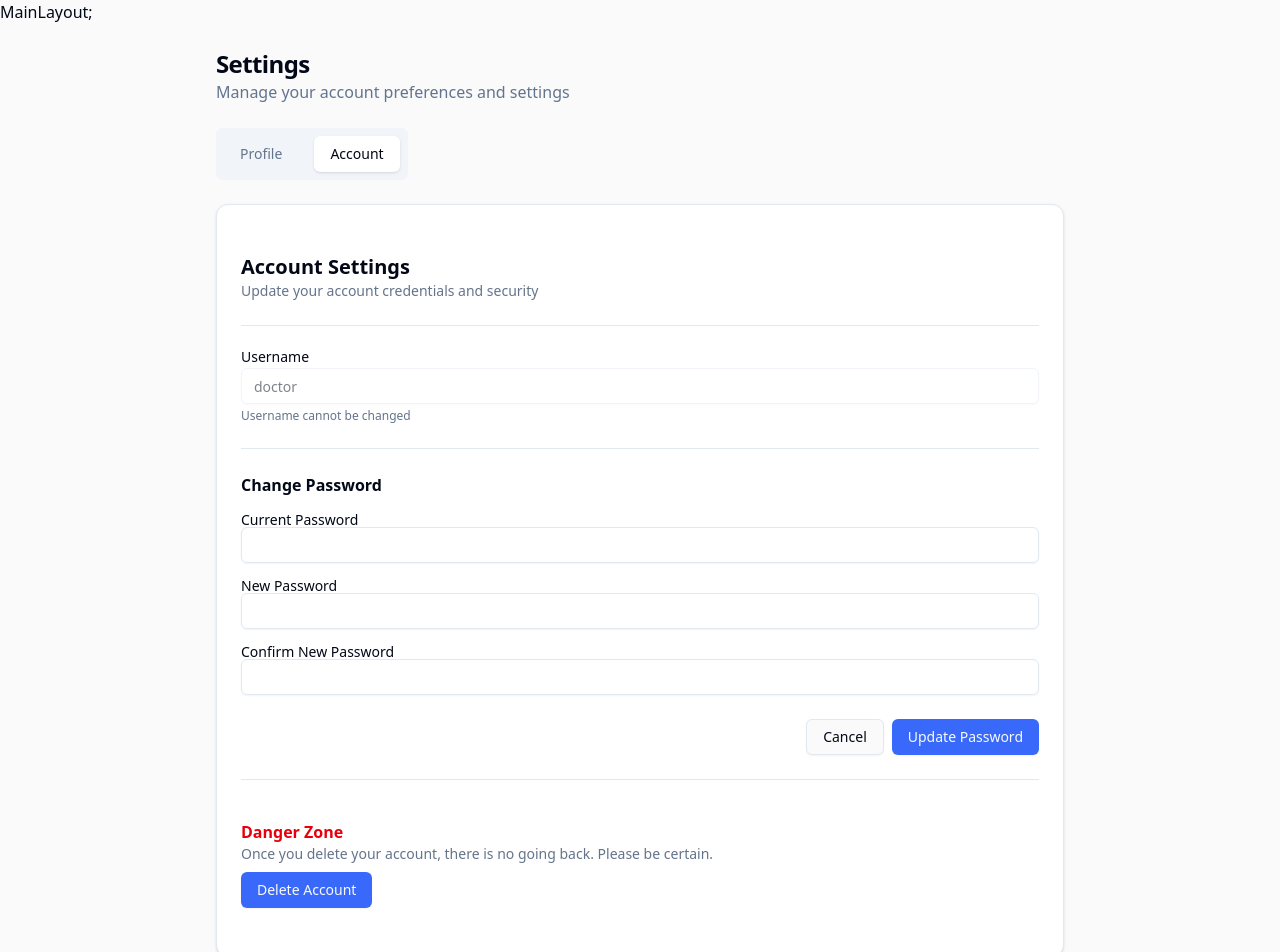
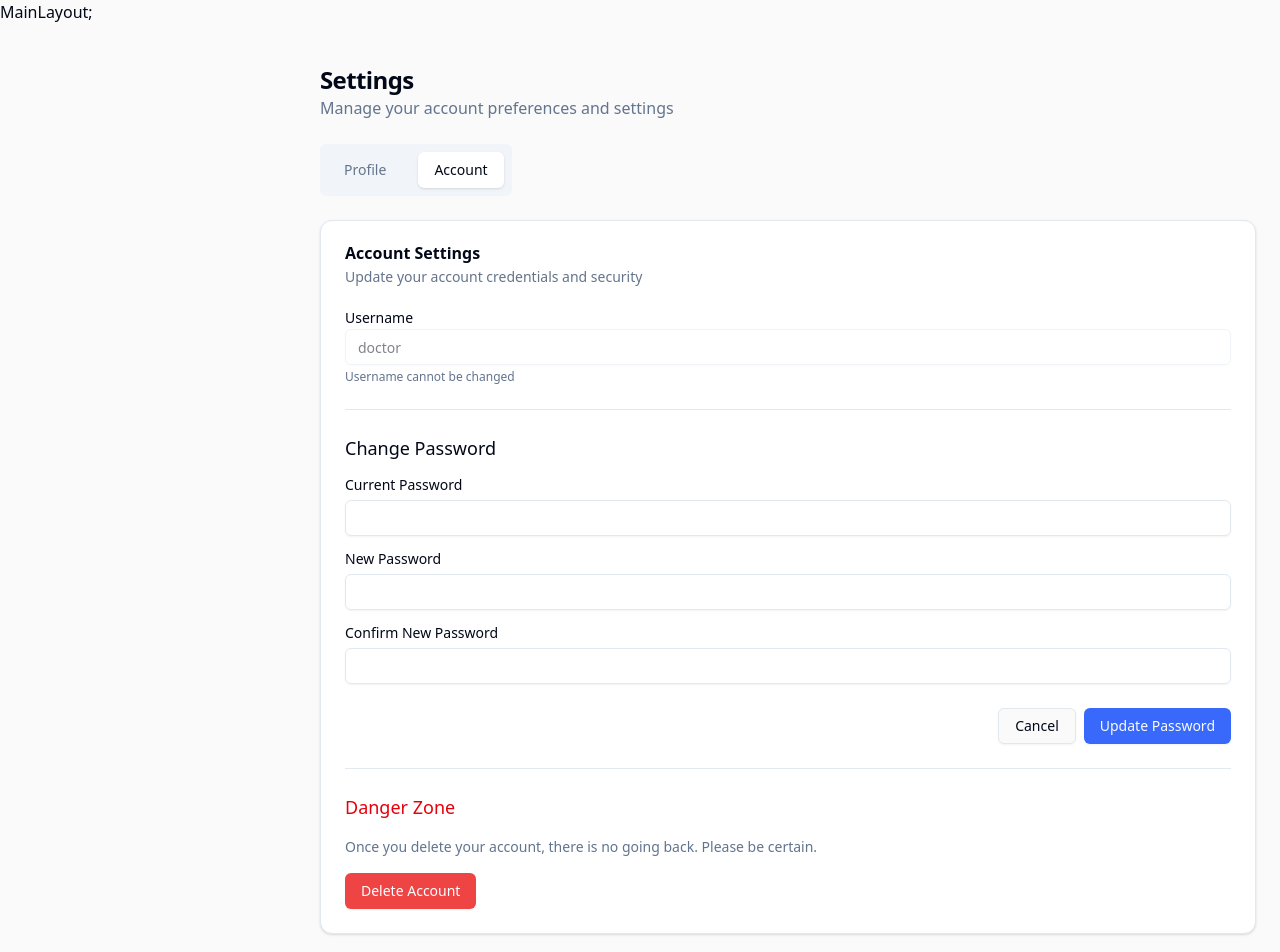
Before and after one commit to Belalnajy/clinic-project, a React (Vite) app in the folder frontend/: page /settings/account in a window 1280 px wide. Shown: the top 952 px of the page. Built offline with nearby package versions, Linux system fonts and the light colour scheme.

Commit message:
feat(profile-settings): enhance form functionality and add page styles

```diff
--- a/frontend/src/components/settings/AccountSettings.jsx
+++ b/frontend/src/components/settings/AccountSettings.jsx
@@ -1,90 +1,182 @@
-import useSettingsForm from '@/hooks/useSettingsForm';
-import { Input } from '@/components/ui/input';
-import { Button } from '@/components/ui/button';
-import { Label } from '@/components/ui/label';
-import { Card, CardContent } from '@/components/ui/card';
-import { Separator } from '@/components/ui/separator';
+import { Card, CardHeader, CardTitle, CardDescription, CardContent } from "@/components/ui/card";
+import { Input } from "@/components/ui/input";
+import { Label } from "@/components/ui/label";
+import { Button } from "@/components/ui/button";
+import { Separator } from "@/components/ui/separator";
+import useSettingsForm from "@/hooks/useSettingsForm";
+
 function AccountSettings() {
   const {
     register,
     handleSubmit,
     watch,
     formState: { errors },
-  } = useSettingsForm();
+    trigger,
+    setValue,
+    getValues
+  } = useSettingsForm({
+    defaultValues: {
+      currentPassword: '',
+      newPassword: '',
+      confirmPassword: ''
+    }
+  });
 
   const newPassword = watch('newPassword');
 
   const onSubmit = (data) => {
-    console.log('Password change:', data);
+    // Add your password change logic here
+  };
+
+  const handleDeleteAccount = () => {
+    // Add your delete account logic here
+  };
+
+  const validatePasswords = async () => {
+    return await trigger(['currentPassword', 'newPassword', 'confirmPassword']);
   };
 
   return (
-    <Card className="shadow-sm border rounded-xl">
-      <CardContent className="p-6 space-y-6">
-        <div>
-          <h2 className="text-xl font-semibold">Account Settings</h2>
-          <p className="text-sm text-muted-foreground">Update your account credentials and security</p>
-        </div>
+    <Card>
+      <CardHeader>
+        <CardTitle>Account Settings</CardTitle>
+        <CardDescription>Update your account credentials and security</CardDescription>
+      </CardHeader>
 
-        <Separator />
-
+      <CardContent>
         <form onSubmit={handleSubmit(onSubmit)} className="space-y-6">
           <div className="space-y-1">
-            <Label>Username</Label>
-            <Input disabled value="doctor" />
-            <p className="text-xs text-muted-foreground">Username cannot be changed</p>
+            <Label htmlFor="username">Username</Label>
+            <Input
+              id="username"
+              disabled
+              defaultValue="doctor"
+            />
+            <p className="text-xs text-slate-500">
+              Username cannot be changed
+            </p>
           </div>
 
-          <Separator />
+          <Separator className="my-6" />
+
           <div className="space-y-4">
-            <h3 className="text-md font-semibold">Change Password</h3>
-
-            <div>
-              <Label>Current Password</Label>
-              <Input type="password" {...register('currentPassword', { required: true })} />
-              {errors.currentPassword && <p className="text-red-500 text-sm">Current password is required</p>}
+            <h3 className="text-lg font-medium">Change Password</h3>
+            <div className="space-y-2">
+              <Label htmlFor="currentPassword">Current Password</Label>
+              <Input
+                id="currentPassword"
+                type="password"
+                {...register('currentPassword', {
+                  required: {
+                    value: true,
+                    message: 'Current password is required'
+                  },
+                  minLength: {
+                    value: 8,
+                    message: 'Current password must be at least 8 characters'
+                  }
+                })}
+                onChange={(e) => {
+                  setValue('currentPassword', e.target.value, { shouldValidate: true });
+                }}
+              />
+              {errors.currentPassword && (
+                <div className="text-red-500 text-sm">
+                  <p>{errors.currentPassword.message}</p>
+                </div>
+              )}
             </div>
-
-            <div>
-              <Label>New Password</Label>
-              <Input type="password" {...register('newPassword', { required: true })} />
-              {errors.newPassword && <p className="text-red-500 text-sm">New password is required</p>}
+            <div className="space-y-2">
+              <Label htmlFor="newPassword">New Password</Label>
+              <Input
+                id="newPassword"
+                type="password"
+                {...register('newPassword', {
+                  required: {
+                    value: true,
+                    message: 'New password is required'
+                  },
+                  minLength: {
+                    value: 8,
+                    message: 'Password must be at least 8 characters'
+                  },
+                  validate: {
+                    notSame: (value) =>
+                      value !== watch('currentPassword') ||
+                      'New password must be different from current password'
+                  }
+                })}
+                onChange={(e) => {
+                  setValue('newPassword', e.target.value, { shouldValidate: true });
+                }}
+              />
+              {errors.newPassword && (
+                <div className="text-red-500 text-sm">
+                  <p>{errors.newPassword.message}</p>
+                </div>
+              )}
             </div>
-
-            <div>
-              <Label>Confirm New Password</Label>
+            <div className="space-y-2">
+              <Label htmlFor="confirmPassword">Confirm New Password</Label>
               <Input
+                id="confirmPassword"
                 type="password"
                 {...register('confirmPassword', {
-                  required: true,
-                  validate: (value) => value === newPassword || 'Passwords do not match',
+                  required: {
+                    value: true,
+                    message: 'Please confirm your password'
+                  },
+                  validate: {
+                    matches: (value) =>
+                      value === newPassword ||
+                      'Passwords do not match'
+                  }
                 })}
+                onChange={(e) => {
+                  setValue('confirmPassword', e.target.value, { shouldValidate: true });
+                }}
               />
               {errors.confirmPassword && (
-                <p className="text-red-500 text-sm">{errors.confirmPassword.message}</p>
+                <div className="text-red-500 text-sm">
+                  <p>{errors.confirmPassword.message}</p>
+                </div>
               )}
             </div>
           </div>
 
-          {/* Buttons */}
-          <div className="flex justify-end gap-2">
-            <Button type="button" variant="outline">
+          <div className="w-full flex justify-end gap-2">
+            <Button
+              type="button"
+              variant="outline"
+            >
               Cancel
             </Button>
-            <Button type="submit">Update Password</Button>
+            <Button
+              type="submit"
+              onClick={validatePasswords}
+            >
+              Update Password
+            </Button>
           </div>
         </form>
 
-        <Separator />
-        <div className="pt-4">
-          <h3 className="text-md font-semibold text-red-600">Danger Zone</h3>
-          <p className="text-sm text-muted-foreground mb-2">
+        <Separator className="my-6" />
+
+        <div className="space-y-4">
+          <h3 className="text-lg font-medium text-red-600">Danger Zone</h3>
+          <p className="text-sm text-slate-500">
             Once you delete your account, there is no going back. Please be certain.
           </p>
-          <Button variant="">Delete Account</Button>
+          <Button
+            variant="destructive"
+            onClick={handleDeleteAccount}
+          >
+            Delete Account
+          </Button>
         </div>
       </CardContent>
     </Card>
   );
 }
+
 export default AccountSettings;
--- a/frontend/src/pages/SettingsPage.jsx
+++ b/frontend/src/pages/SettingsPage.jsx
@@ -3,7 +3,7 @@ import SettingsTabs from "@/components/settings/SettingsTabs";
 
 function SettingsPage() {
   return (
-    <div className="max-w-4xl mx-auto p-6">
+    <div className="ms-80 pe-6 py-10">
       <div className="mb-6">
         <h1 className="text-2xl font-bold tracking-tight">Settings</h1>
         <p className="text-slate-500">Manage your account preferences and settings</p>
```
Also changed, not shown: frontend/src/components/settings/ProfileSettings.jsx (+105 -32 lines), frontend/src/components/settings/SettingsTabs.jsx (+4 -3 lines).
